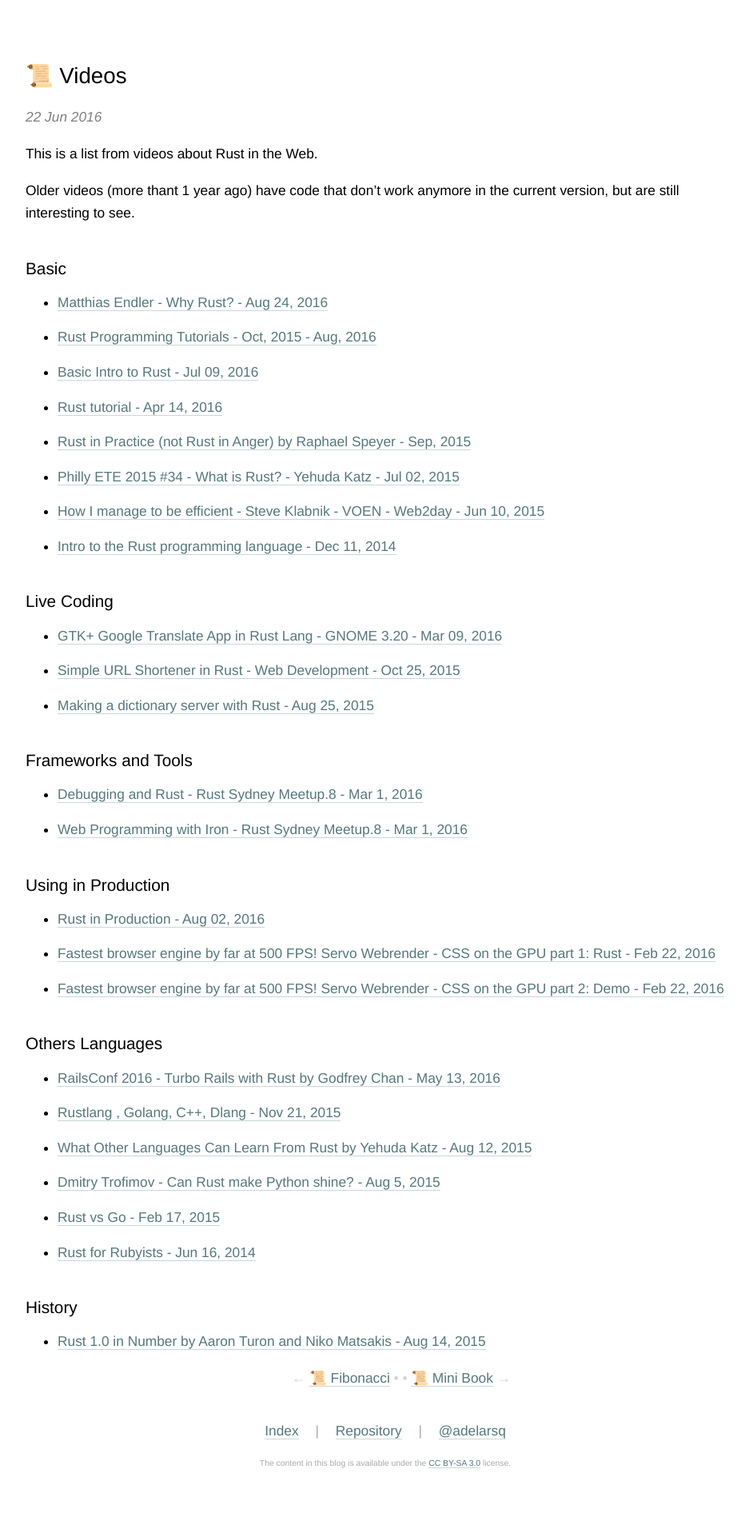
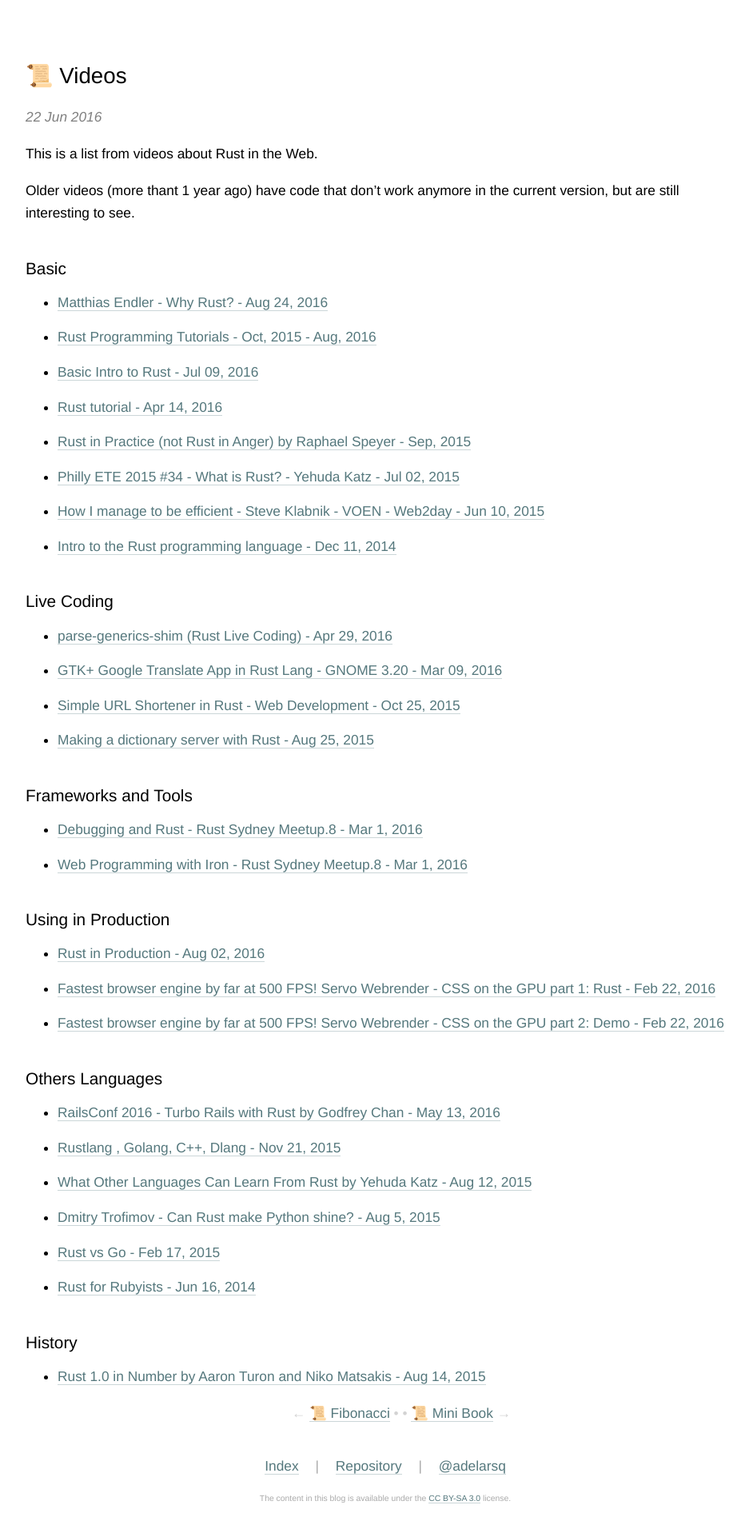
Before and after one commit to adelarsq/daily-rust.github.io, a Jekyll site: the page built from _posts/2016-06-22-videos.md, in a window 1280 px wide. Shown: the whole page at 80% size, without its empty margins (158-1095 px from the left). Built offline with Jekyll 4.4.1, drawn with Linux system fonts in a browser that asks for light colours; before the commit the page ends 1868 px from its top, so only the background shows below that.

Commit message:
Update 2016-06-22-videos.md

```diff
--- a/_posts/2016-06-22-videos.md
+++ b/_posts/2016-06-22-videos.md
@@ -22,6 +22,7 @@ Older videos (more thant 1 year ago) have code that don't work anymore in the cu
 
 ## Live Coding
 
+- [parse-generics-shim (Rust Live Coding) - Apr 29, 2016](https://www.youtube.com/watch?v=4StWqCVgYdg&ab_channel=Quxxy)
 - [GTK+ Google Translate App in Rust Lang - GNOME 3.20 - Mar 09, 2016](https://www.youtube.com/watch?v=Yu2p9-n4aaA&ab_channel=WOGUE)
 - [Simple URL Shortener in Rust - Web Development - Oct 25, 2015](https://www.youtube.com/watch?v=Ae44aZAac3w&ab_channel=G%C3%B6kberkYalt%C4%B1rakl%C4%B1)
 - [Making a dictionary server with Rust - Aug 25, 2015](https://www.youtube.com/watch?v=DeSfIj5TTPI&ab_channel=G%C3%B6kberkYalt%C4%B1rakl%C4%B1)
```
